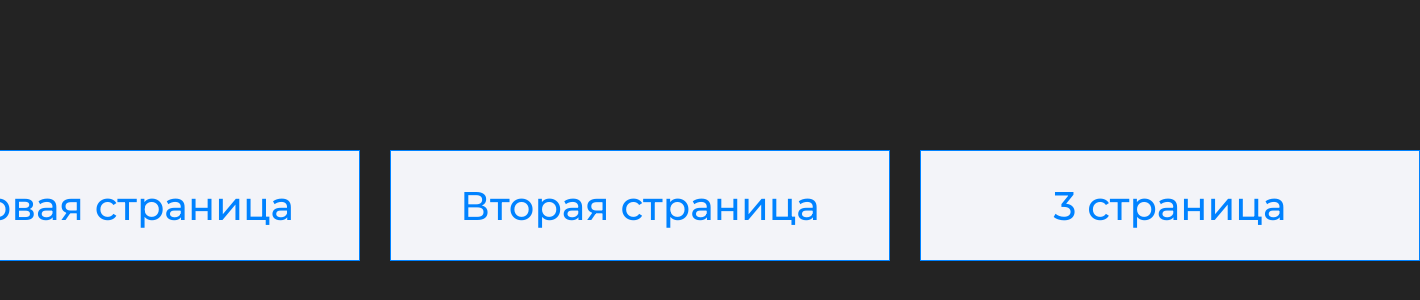
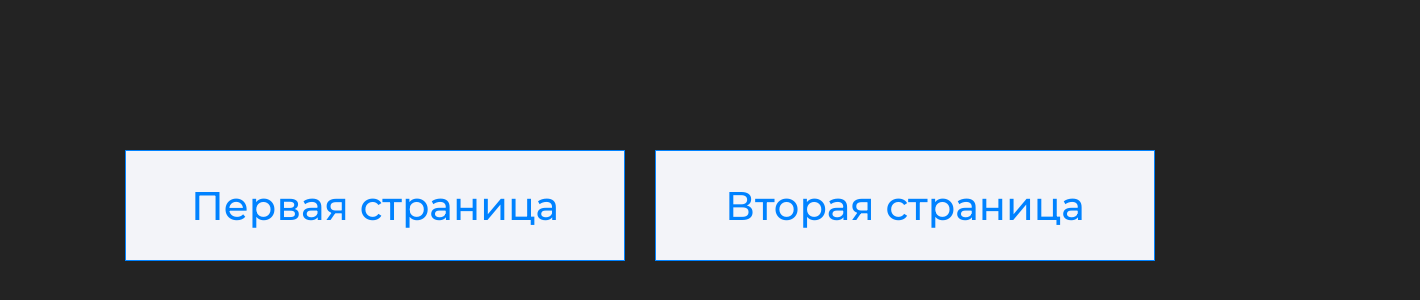
Before and after one commit to JimmiXxX/nextapp_test, a Next.js app: page / in a window 1280 px wide. Shown: the part 150-450 px from the top of the page, 1420 px wide, since content can reach past the window. Built offline with nearby package versions, Linux system fonts and the light colour scheme.

Commit message:
Исправление ошибок и изменение структры

```diff
--- a/src/pages/index.tsx
+++ b/src/pages/index.tsx
@@ -8,7 +8,6 @@ const HomePage = () => {
             <div className={ styles.navBar }>
                 <Link href='/List/1' className={ styles.link }>Первая страница</Link>
                 <Link href='/List/2' className={ styles.link }>Вторая страница</Link>
-                <Link href='/List/3' className={ styles.link }>3 страница</Link>
             </div>
         </div>
     )
```
